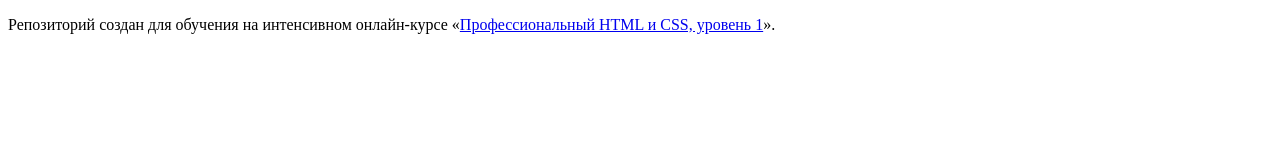
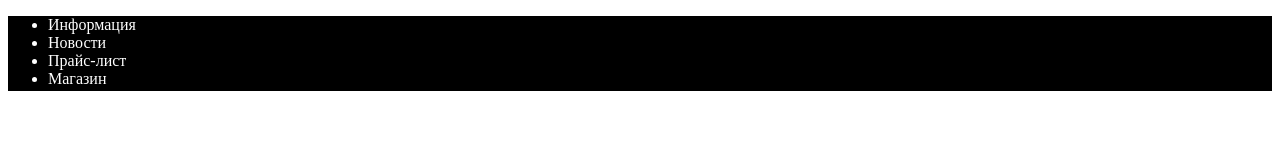
Before and after one commit to Ilya-Kuzznetsov/292029-barbershop, a plain HTML site: page index.html in a window 1280 px wide. Drawn offline with Linux system fonts and the light colour scheme.

Commit message:
Начало изменений
Шапка, меню (только список, ничего не сделано больше)

```diff
--- /dev/null
+++ b/css/style.css
@@ -0,0 +1,9 @@
+.page-header{ /* Стили для хэдера*/
+    display: block;
+    background-color: #000000;
+    color: white;
+    width: auto;
+    height: 75px;
+
+
+}
--- a/index.html
+++ b/index.html
@@ -2,11 +2,24 @@
 <html lang="ru">
   <head>
     <meta charset="utf-8">
+    <link rel="stylesheet" type="text/css" href="css/style.css">
     <title>HTML Academy: Барбершоп</title>
   </head>
   <body>
+    <header class="page-header">
+      <nav class="main-menu">
+        <ul>
+          <li>Информация</li>
+          <li>Новости</li>
+          <li>Прайс-лист</li>
+          <li>Магазин</li>
+          <li>Контакты</li>
+        </ul>
+      </nav>
 
-    <p>Репозиторий создан для обучения на интенсивном онлайн‑курсе «<a href="https://htmlacademy.ru/intensive/htmlcss">Профессиональный HTML и CSS, уровень 1</a>».</p>
+
+    </header>
+
 
   </body>
 </html>
```
